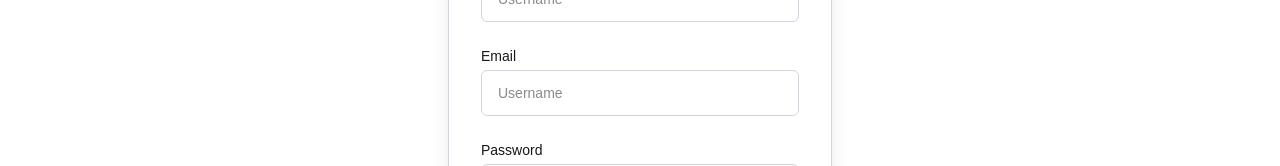
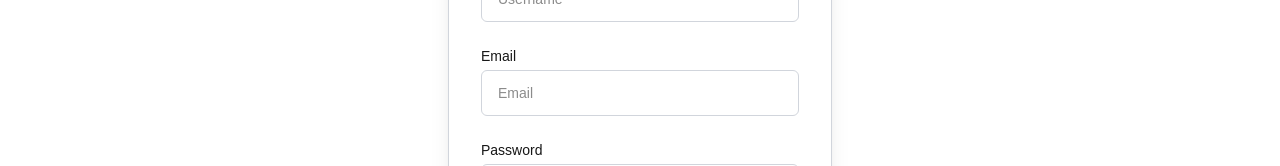
Before and after one commit to Nazrul144/next_authentication, a Next.js app: page /signup in a window 1280 px wide. Shown: the part 233-399 px from the top of the page. Built offline with nearby package versions, Linux system fonts and the light colour scheme.

Commit message:
Error Fixed

```diff
--- a/src/app/login/page.jsx
+++ b/src/app/login/page.jsx
@@ -9,12 +9,11 @@ const Page = () => {
     const handleSignIn = (event)=>{
         event.preventDefault()
        const email = event.target.email.value;
-       const password = event.target.email.value;
+       const password = event.target.password.value;
 
-       console.log(email, password);
-
-
-
+       const res = signIn('credentials', {
+        email, password, redirect: false
+       })
     }
 
   return (
--- a/src/app/signup/page.jsx
+++ b/src/app/signup/page.jsx
@@ -11,6 +11,8 @@ const Page = () => {
       password: event.target.password.value,
     };
 
+    console.log("new User", newUser);
+
     const res = await fetch("http://localhost:3000/signup/api", {
       method: "POST",
       headers: {
@@ -18,11 +20,11 @@ const Page = () => {
       },
       body: JSON.stringify(newUser),
     });
-    if(res.status === 500){
-      alert("Email already exist!")
+    if (res.status === 500) {
+      alert("Email already exist!");
     }
-    if(res){
-      alert("User created!")
+    if (res) {
+      alert("User created!");
     }
   };
 
@@ -51,8 +53,8 @@ const Page = () => {
               <input
                 type="email"
                 name="email"
-                id="username"
-                placeholder="Username"
+                id="email"
+                placeholder="Email"
                 className="w-full px-4 py-3 rounded-md dark:border-gray-300 border-[1px] border-gray-300 dark:bg-gray-50 dark:text-gray-800 focus:dark:border-violet-600"
               />
             </div>
```
